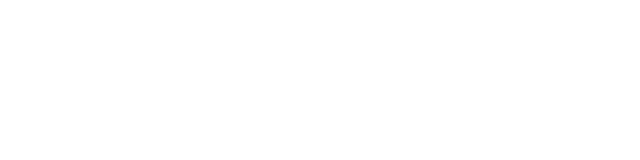
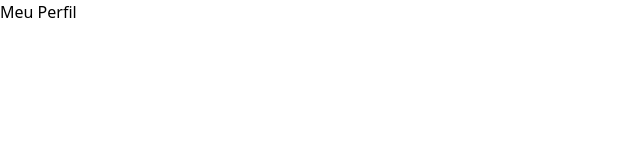
Before and after one commit to Pedro-Teodorio/pi_3_front, a React (Vite) app: page /perfil in a window 1280 px wide. Before the commit this address had no page. Shown: the top 160 px of the page, without its empty margins (0-640 px from the left). Built offline with nearby package versions, Linux system fonts and the light colour scheme; a web font is replaced by a local one.

Commit message:
Add route e componente para perfil

```diff
--- a/src/Router.jsx
+++ b/src/Router.jsx
@@ -2,6 +2,7 @@ import { Routes, Route } from 'react-router-dom';
 import Home from './pages/Home';
 import Login from './pages/Login';
 import { Cadastro } from './pages/Cadastro';
+import Perfil from './pages/Perfil';
 
 export default function Router() {
   return (
@@ -9,6 +10,7 @@ export default function Router() {
       <Route path="/" element={<Home />} />
       <Route path="/login" element={<Login />} />
       <Route path="/cadastro" element={<Cadastro />} />
+      <Route path="/perfil" element={<Perfil />} />
     </Routes>
   );
 }
--- /dev/null
+++ b/src/pages/Perfil/index.jsx
@@ -0,0 +1,7 @@
+export default function Perfil() {
+  return (
+    <div>
+      <h1>Meu Perfil</h1>
+    </div>
+  );
+}
```
